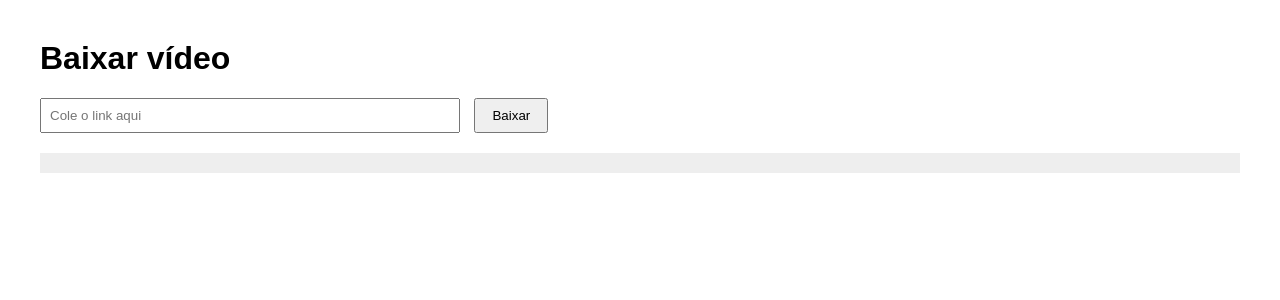
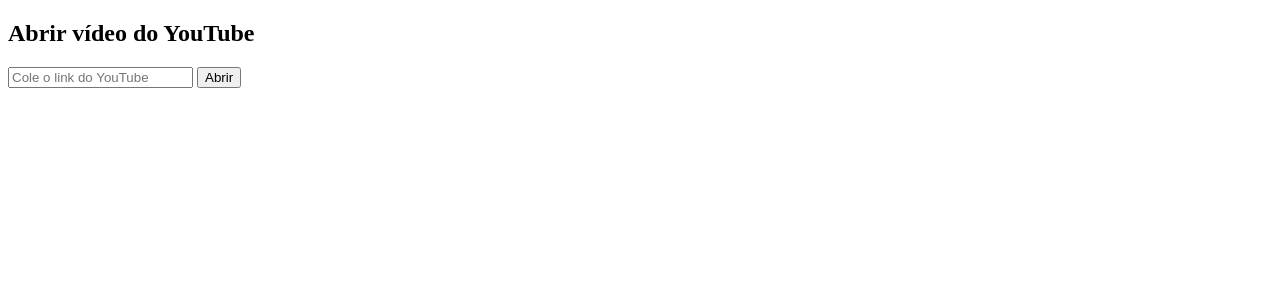
Before and after one commit to HananReis/youtube-downloader, a Flask app: page / in a window 1280 px wide. Shown: the top 300 px of the page. Run offline with Flask 3, Linux system fonts and the light colour scheme.

Commit message:
Update index.html

```diff
--- a/templates/index.html
+++ b/templates/index.html
@@ -2,18 +2,17 @@
 <html lang="pt-br">
 <head>
     <meta charset="UTF-8">
-    <title>Downloader</title>
-    <link rel="stylesheet" href="/static/style.css">
+    <title>YouTube Viewer</title>
 </head>
 <body>
 
-    <h1>Baixar vídeo</h1>
+<h2>Abrir vídeo do YouTube</h2>
 
-    <input type="text" id="url" placeholder="Cole o link aqui">
-    <button onclick="enviar()">Baixar</button>
+<input type="text" id="url" placeholder="Cole o link do YouTube">
+<button onclick="abrir()">Abrir</button>
 
-    <pre id="resultado"></pre>
+<div id="player" style="margin-top:20px;"></div>
 
-    <script src="/static/script.js"></script>
+<script src="/static/script.js"></script>
 </body>
 </html>
```
